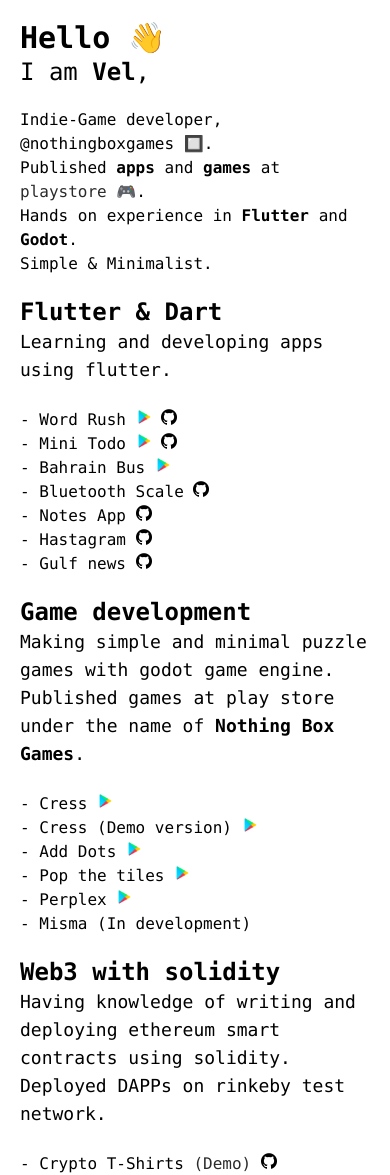
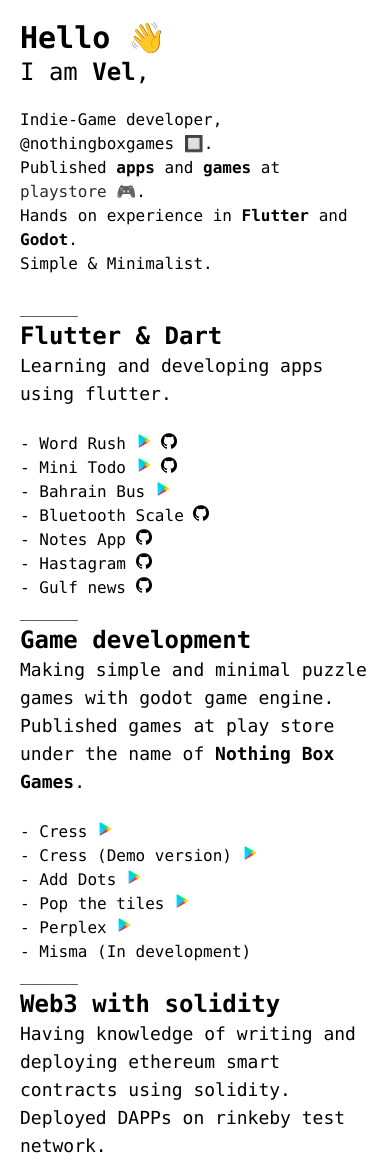
Before and after one commit to vel-jack/iam-vel, a React (Vite) app: page / in a window 390 px wide. Shown: the top 1175 px of the page. Built offline with nearby package versions, Linux system fonts and the light colour scheme.

Commit message:
added divider

```diff
--- a/src/App.jsx
+++ b/src/App.jsx
@@ -1,11 +1,15 @@
 import { AppDev, EthDev, GameDev, Intro,Footer } from "./components"
 
+const divider = <p className=" sm:hidden px-5">______</p>
 function App() {
   return (
     <div className="font-mono">
       <Intro/>
+      {divider}
       <AppDev/>
+      {divider}
       <GameDev/>
+      {divider}
       <EthDev/>
       <Footer/>
     </div>
--- a/src/components/appdev.jsx
+++ b/src/components/appdev.jsx
@@ -23,7 +23,6 @@
             <p>{'- Hastagram'} <IconLink link={'https://github.com/vel-jack/hastagram'}/></p>
             <p>{'- Gulf news'} <IconLink link={'https://github.com/vel-jack/gulf_news'}/></p>
         </div>
-
       </div>
     </div>
   )
--- a/src/components/ethdev.jsx
+++ b/src/components/ethdev.jsx
@@ -11,7 +11,7 @@
     <div className='flex flex-col md:flex-row justify-between px-5 xl:px-48 lg:px-24 md:py-20'>
       <div className='flex justify-center w-full'>
 
-        <img src={solidityLogo} alt="F" className=' w-40 hidden md:block '/>
+        <img src={solidityLogo} alt="F" className=' h-52 hidden md:block self-center'/>
 
       </div>
       <div className='w-full'>
--- a/src/components/gamedev.jsx
+++ b/src/components/gamedev.jsx
@@ -4,7 +4,7 @@
 
 const GameDev = () => {
   return (
-    <div className='flex flex-col md:flex-row justify-between p-5 xl:px-48 lg:px-24 md:py-20'>
+    <div className='flex flex-col md:flex-row justify-between px-5 xl:px-48 lg:px-24 md:py-20'>
       <div className='w-full'>
         <p className=' text-2xl font-bold'>Game development</p>
         <p className=' text-lg'>Making simple and minimal puzzle games with godot game engine. Published games at play store under the name of <span className='font-bold'>Nothing Box Games</span>.</p>
@@ -19,9 +19,7 @@
         </div>
       </div>
       <div className='flex justify-center w-full'>
-
         <img src={godotLogo} alt="F" className='w-48 hidden md:block'/>
-
       </div>
     </div>
   )
```
